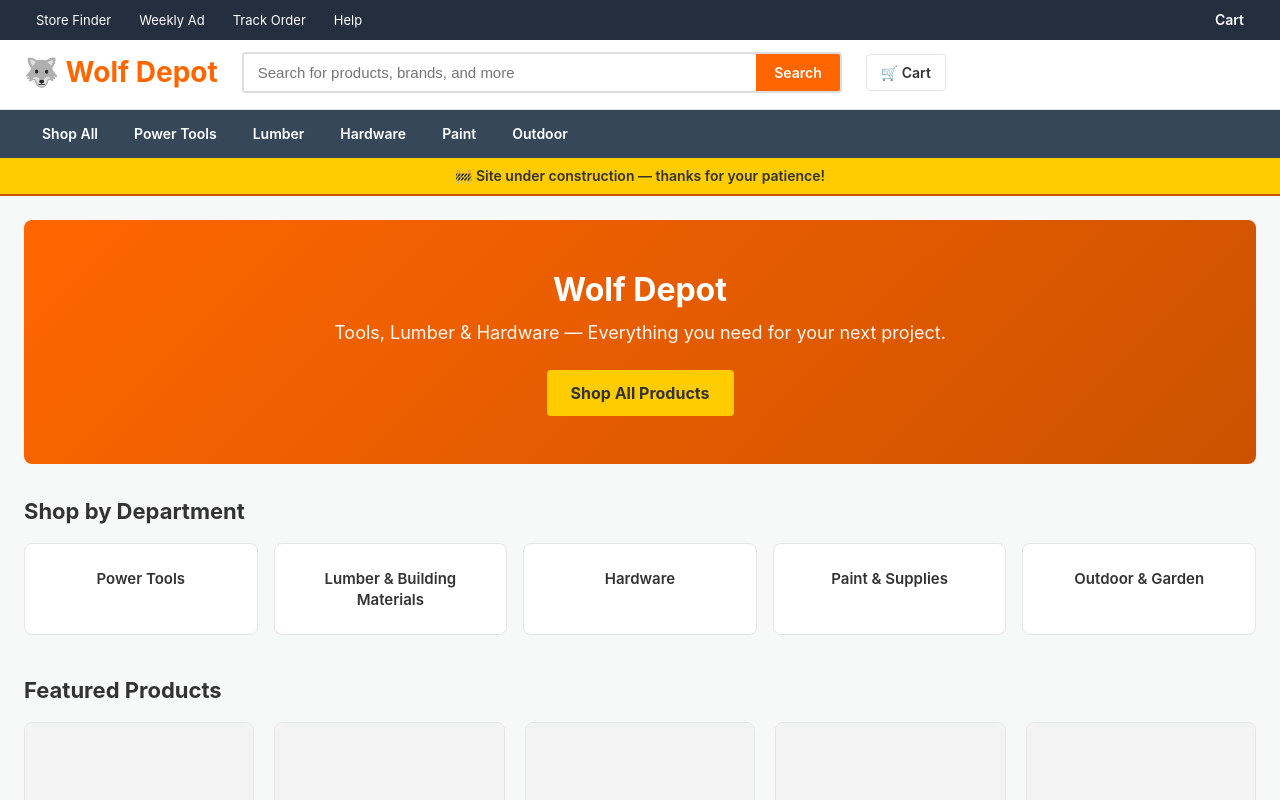
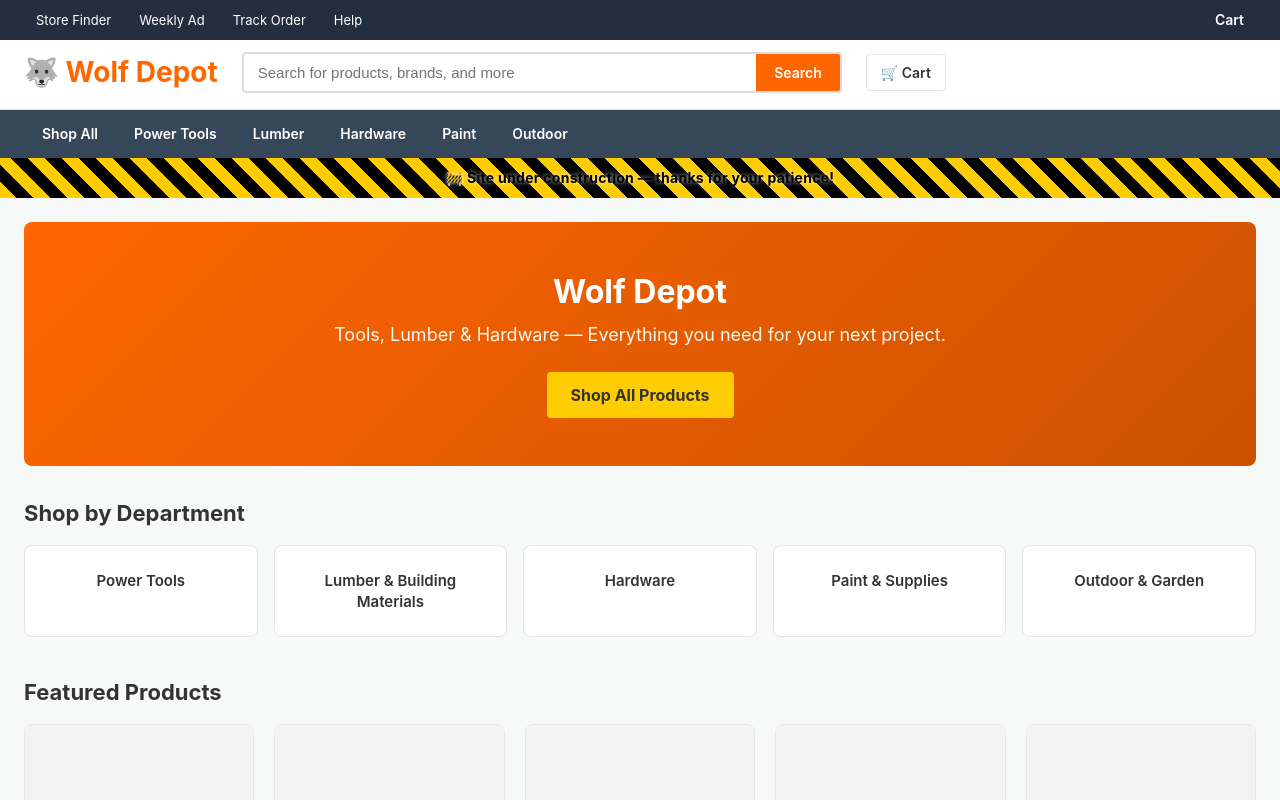
Before and after one commit to ianschae/wolf-depot, a React (Vite) app: page / in a window 1280 px wide. Shown: the top 800 px of the page. Built offline with nearby package versions, Linux system fonts and the light colour scheme.

Commit message:
Style under construction banner with diagonal yellow/black stripes
Made-with: Cursor

```diff
--- a/src/index.css
+++ b/src/index.css
@@ -67,13 +67,20 @@ img {
 
 /* Under construction banner */
 .under-construction-banner {
-  background: var(--hd-yellow);
-  color: var(--black);
+  background: repeating-linear-gradient(
+    45deg,
+    var(--hd-yellow),
+    var(--hd-yellow) 12px,
+    #000 12px,
+    #000 24px
+  );
+  color: #000;
   text-align: center;
-  padding: 8px 16px;
+  padding: 10px 16px;
   font-size: 14px;
-  font-weight: 600;
-  border-bottom: 2px solid var(--hd-orange-dark);
+  font-weight: 700;
+  text-shadow: 0 0 4px rgba(255, 255, 255, 0.8);
+  letter-spacing: 0.02em;
 }
 
 /* Top bar (store finder, weekly ad, account, cart) */
```
